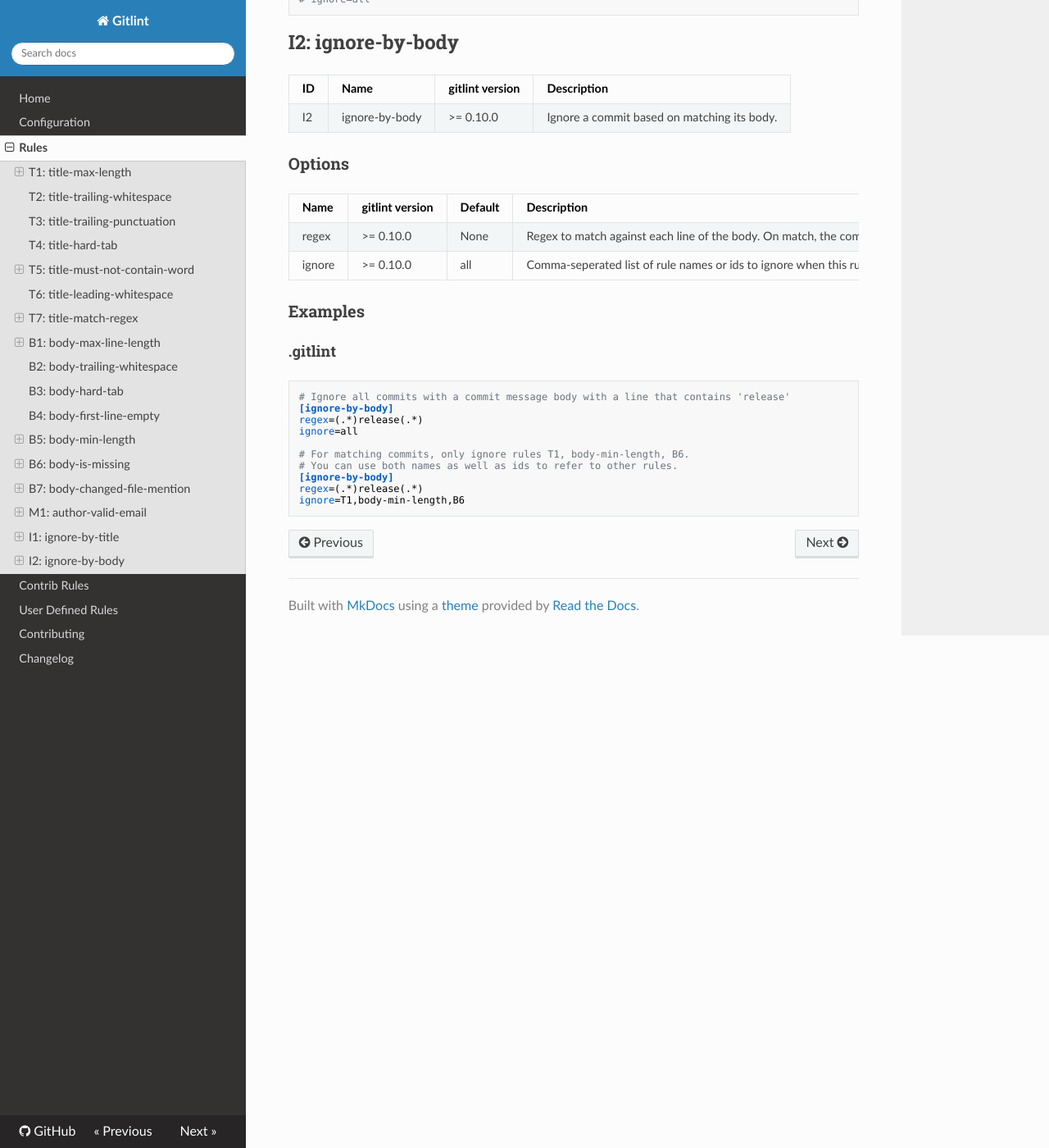
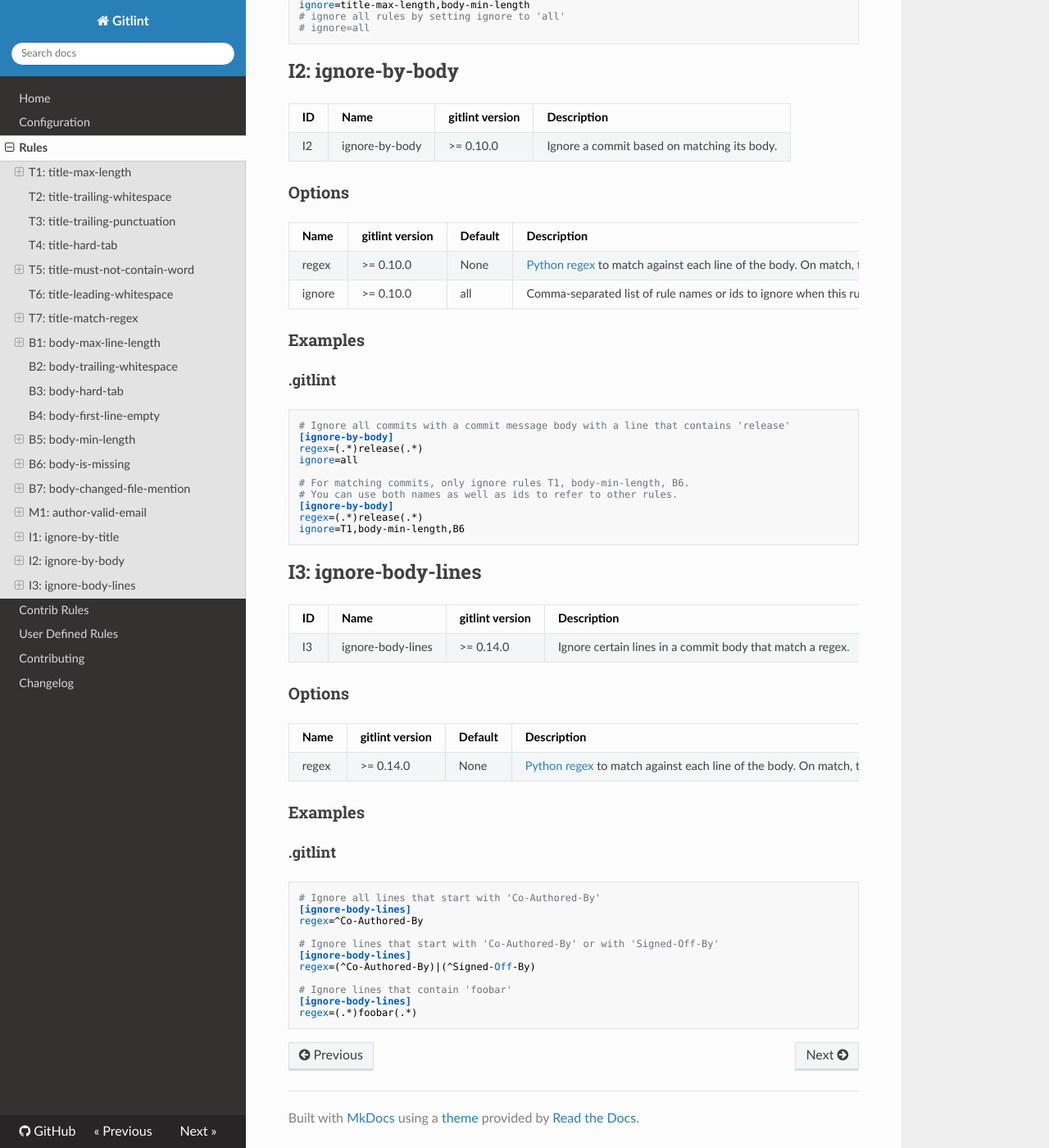
Before and after one commit to jorisroovers/gitlint, an MkDocs documentation site: the page built from docs/rules.md, in a window 1280 px wide and 1400 px high, scrolled down 5199 px. Shown: the whole window at 82% size. Built offline with MkDocs 1.6.1, drawn with Linux system fonts in a browser that asks for light colours; nearby versions of some CDN libraries; some of the changed text lies outside the part shown.

Commit message:
New IgnoreBodyLines rule
Allows users to ignore parts of a commit message by matching a regex against
the lines of a commit message body.

Fixes #126.

````diff
--- a/docs/rules.md
+++ b/docs/rules.md
@@ -24,6 +24,8 @@ B7    | body-changed-file-mention   | >= 0.4.0          | Body must contain refe
 M1    | author-valid-email          | >= 0.9.0          | Author email address must be a valid email address
 I1    | ignore-by-title             | >= 0.10.0         | Ignore a commit based on matching its title
 I2    | ignore-by-body              | >= 0.10.0         | Ignore a commit based on matching its body
+I3    | ignore-body-lines           | >= 0.14.0         | Ignore certain lines in a commit body that match a regex
+
 
 ## T1: title-max-length ##
 
@@ -87,7 +89,7 @@ T7    | title-match-regex           | >= 0.5          | Title must match a given
 
 Name           | gitlint version | Default | Description
 ---------------|-----------------|---------|----------------------------------
-regex          | >= 0.5          | .*      | [Python-style regular expression](https://docs.python.org/3.5/library/re.html) that the title should match.
+regex          | >= 0.5          | .*      | [Python regex](https://docs.python.org/library/re.html) that the title should match.
 
 ## B1: body-max-line-length   ##
 
@@ -176,7 +178,7 @@ M1    |  author-valid-email         | >= 0.8.3        | Author email address mus
 
 Name                  | gitlint version   | Default                      | Description
 ----------------------|-------------------|------------------------------|----------------------------------
-regex                 | >= 0.9.0          | ```[^@ ]+@[^@ ]+\.[^@ ]+```  |  Regex the commit author email address is matched against
+regex                 | >= 0.9.0          | ```[^@ ]+@[^@ ]+\.[^@ ]+```  |  [Python regex](https://docs.python.org/library/re.html) the commit author email address is matched against
 
 
 !!! note
@@ -194,8 +196,8 @@ I1    |  ignore-by-title            | >= 0.10.0       | Ignore a commit based on
 
 Name                  | gitlint version   | Default                      | Description
 ----------------------|-------------------|------------------------------|----------------------------------
-regex                 | >= 0.10.0         | None                         |  Regex to match against commit title. On match, the commit will be ignored.
-ignore                | >= 0.10.0         | all                          |  Comma-seperated list of rule names or ids to ignore when this rule is matched.
+regex                 | >= 0.10.0         | None                         |  [Python regex](https://docs.python.org/library/re.html) to match against commit title. On match, the commit will be ignored.
+ignore                | >= 0.10.0         | all                          |  Comma-separated list of rule names or ids to ignore when this rule is matched.
 
 ### Examples
 
@@ -222,8 +224,8 @@ I2    |  ignore-by-body             | >= 0.10.0       | Ignore a commit based on
 
 Name                  | gitlint version   | Default                      | Description
 ----------------------|-------------------|------------------------------|----------------------------------
-regex                 | >= 0.10.0         | None                         |  Regex to match against each line of the body. On match, the commit will be ignored.
-ignore                | >= 0.10.0         | all                          |  Comma-seperated list of rule names or ids to ignore when this rule is matched.
+regex                 | >= 0.10.0         | None                         |  [Python regex](https://docs.python.org/library/re.html) to match against each line of the body. On match, the commit will be ignored.
+ignore                | >= 0.10.0         | all                          |  Comma-separated list of rule names or ids to ignore when this rule is matched.
 
 ### Examples
 
@@ -241,3 +243,34 @@ ignore=all
 regex=(.*)release(.*)
 ignore=T1,body-min-length,B6
 ```
+
+## I3: ignore-body-lines
+
+ID    | Name                        | gitlint version | Description
+------|-----------------------------|-----------------|-------------------------------------------
+I3    |  ignore-body-lines          | >= 0.14.0    | Ignore certain lines in a commit body that match a regex.
+
+
+### Options
+
+Name                  | gitlint version   | Default                      | Description
+----------------------|-------------------|------------------------------|----------------------------------
+regex                 | >= 0.14.0         | None                         |  [Python regex](https://docs.python.org/library/re.html) to match against each line of the body. On match, that line will be ignored by gitlint (the rest of the body will still be linted).
+
+### Examples
+
+#### .gitlint
+
+```ini
+# Ignore all lines that start with 'Co-Authored-By'
+[ignore-body-lines]
+regex=^Co-Authored-By
+
+# Ignore lines that start with 'Co-Authored-By' or with 'Signed-Off-By'
+[ignore-body-lines]
+regex=(^Co-Authored-By)|(^Signed-Off-By)
+
+# Ignore lines that contain 'foobar'
+[ignore-body-lines]
+regex=(.*)foobar(.*)
+```
````
Also changed, not shown: CHANGELOG.md (+3 -0 lines), docs/index.md (+19 -4 lines), 11 other files.
